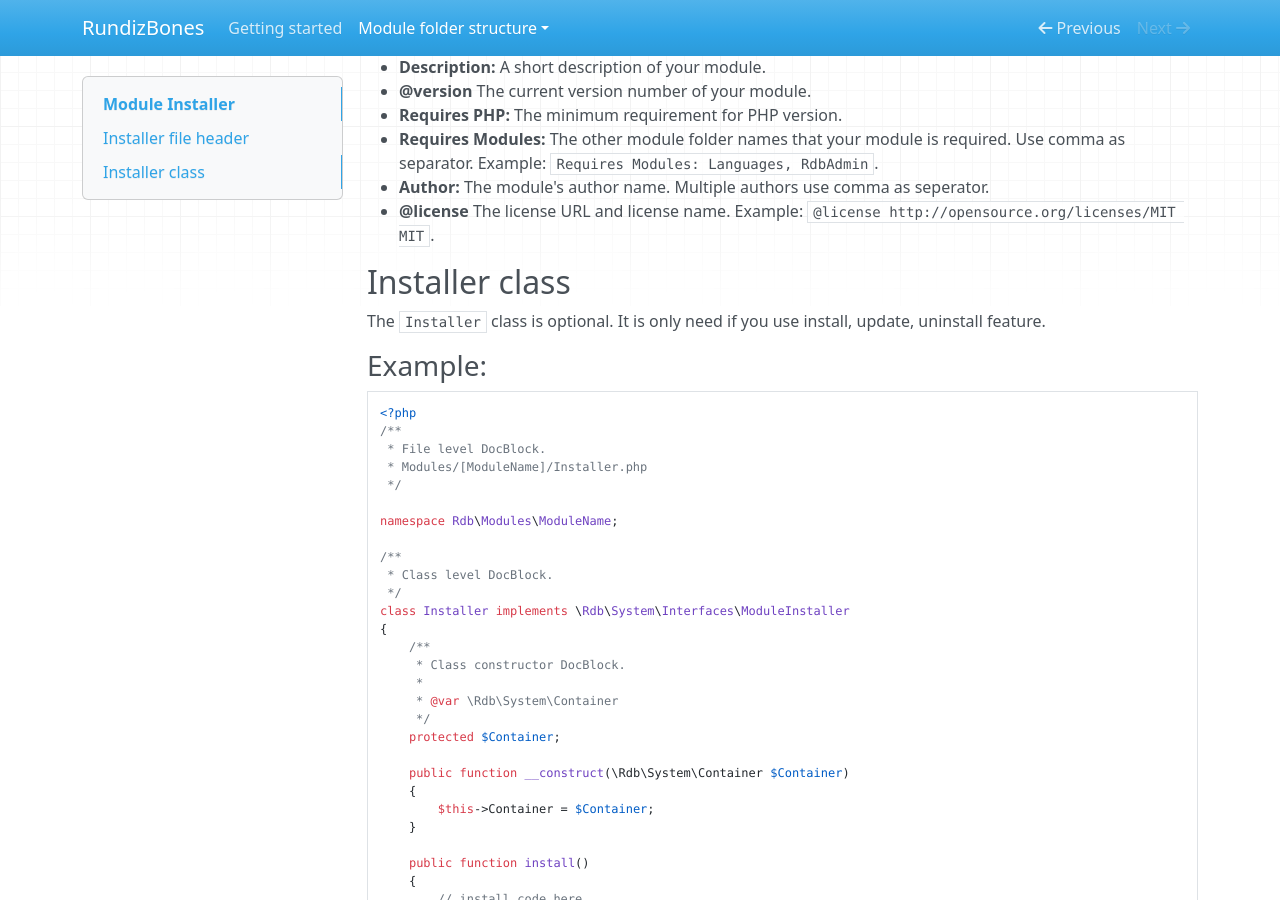
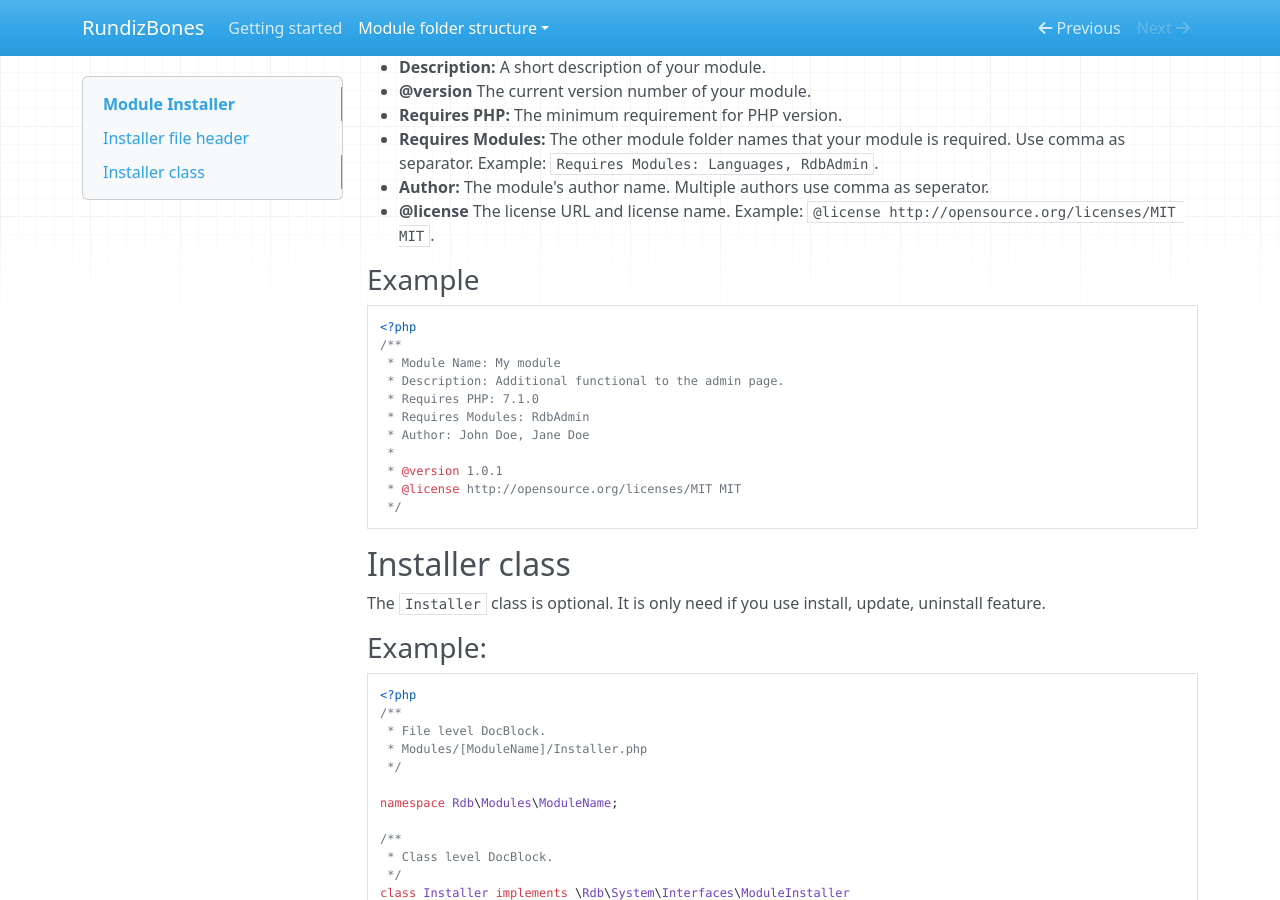
Before and after one commit to RundizBones/framework, an MkDocs documentation site: the page built from .wiki/module-folder/module-installer.md, in a window 1280 px wide and 900 px high, scrolled down 627 px. Built offline with MkDocs 1.6.1, drawn with Linux system fonts in a browser that asks for light colours; nearby versions of some CDN libraries.

Commit message:
Update wiki, show Installer header example.

````diff
--- a/.wiki/module-folder/module-installer.md
+++ b/.wiki/module-folder/module-installer.md
@@ -27,6 +27,22 @@ The header must be case sensitive and maybe follow with colon (**:**) or just us
 * **Requires Modules:** The other module folder names that your module is required. Use comma as separator. Example: `Requires Modules: Languages, RdbAdmin`.
 * **Author:** The module's author name. Multiple authors use comma as seperator.
 * **@license** The license URL and license name. Example: `@license http://opensource.org/licenses/MIT MIT`.
+
+### Example
+
+```php
+<?php
+/**
+ * Module Name: My module
+ * Description: Additional functional to the admin page.
+ * Requires PHP: 7.1.0
+ * Requires Modules: RdbAdmin
+ * Author: John Doe, Jane Doe
+ *
+ * @version 1.0.1
+ * @license http://opensource.org/licenses/MIT MIT
+ */
+```
 
 ## Installer class
 The `Installer` class is optional. It is only need if you use install, update, uninstall feature.
````
